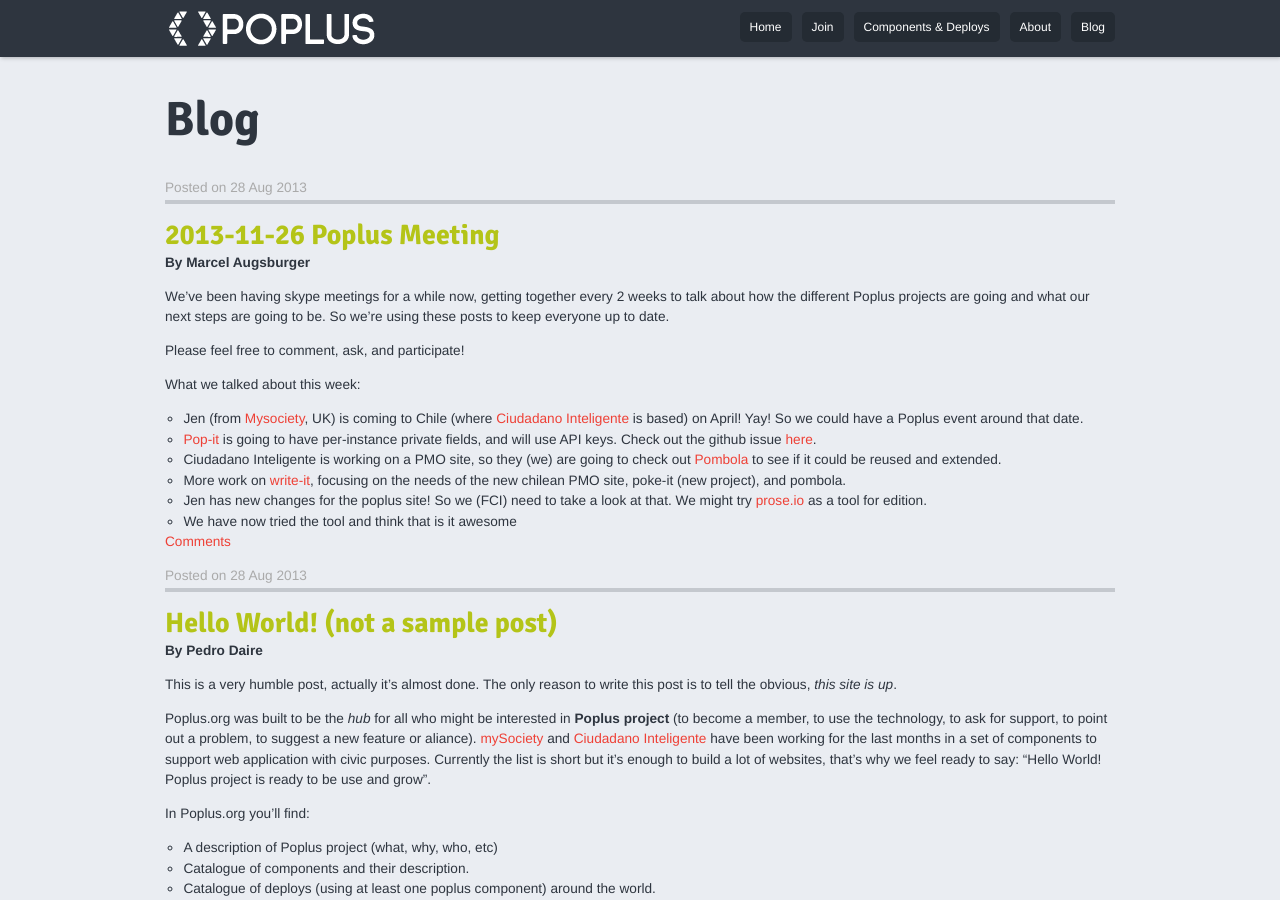
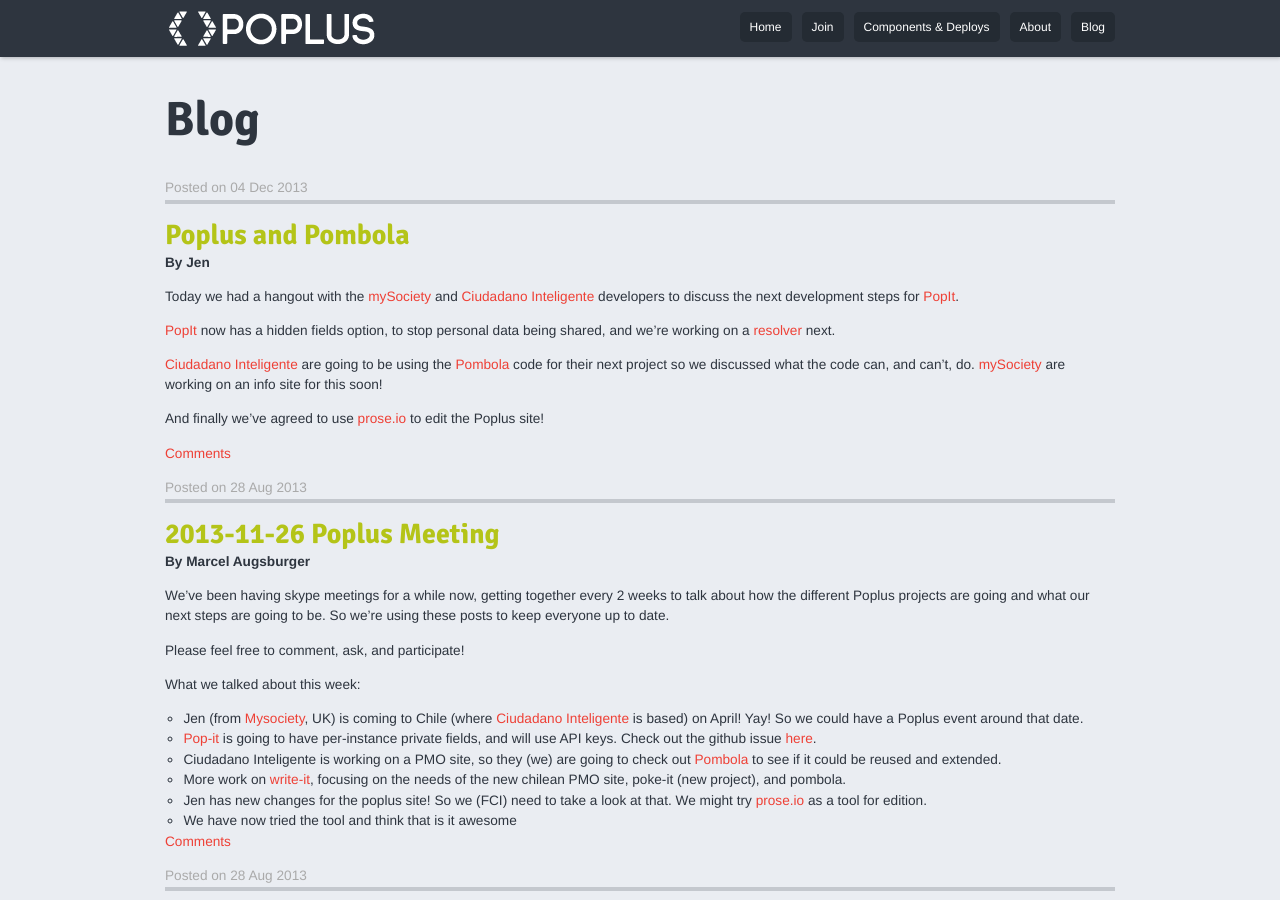
Before and after one commit to poplus/home-poplus, a Jekyll site: the page built from blog.html, in a window 1280 px wide and 900 px high. Built offline with Jekyll 4.4.1, drawn with Linux system fonts in a browser that asks for light colours; nearby versions of some CDN libraries; Markdown is read by kramdown in place of the engine named in the settings; comment, search, counter and statistics services are not loaded.

Commit message:
Update 2013-12-04-Poplus-and-Pombola.md

```diff
--- a/_posts/2013-12-04-Poplus-and-Pombola.md
+++ b/_posts/2013-12-04-Poplus-and-Pombola.md
@@ -1,4 +1,9 @@
 ---
+layout: post
+title: "Poplus and Pombola"
+author: Jen
+date: "04-12-2013"
+categories: post
 published: true
 ---
 
```
